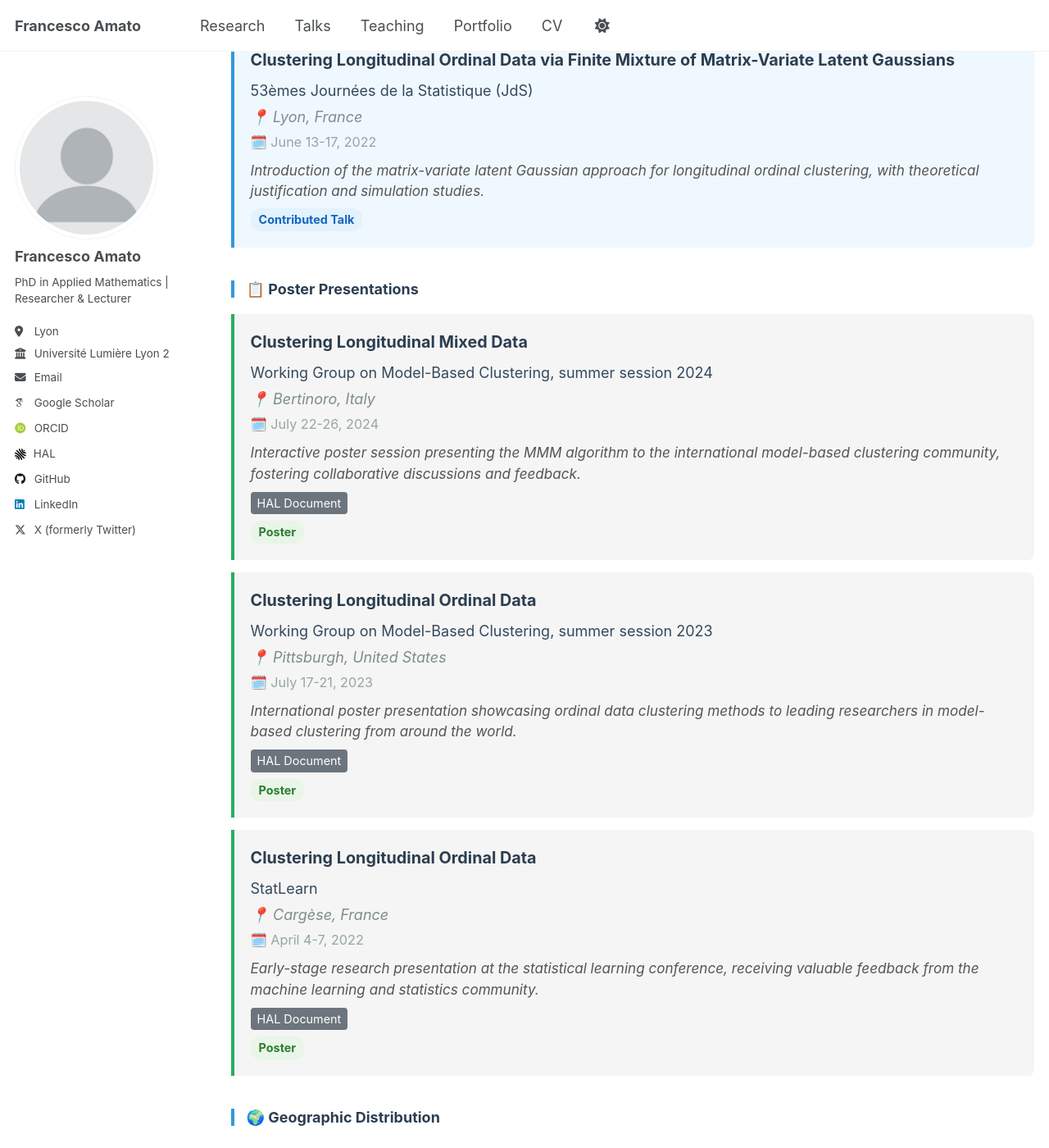
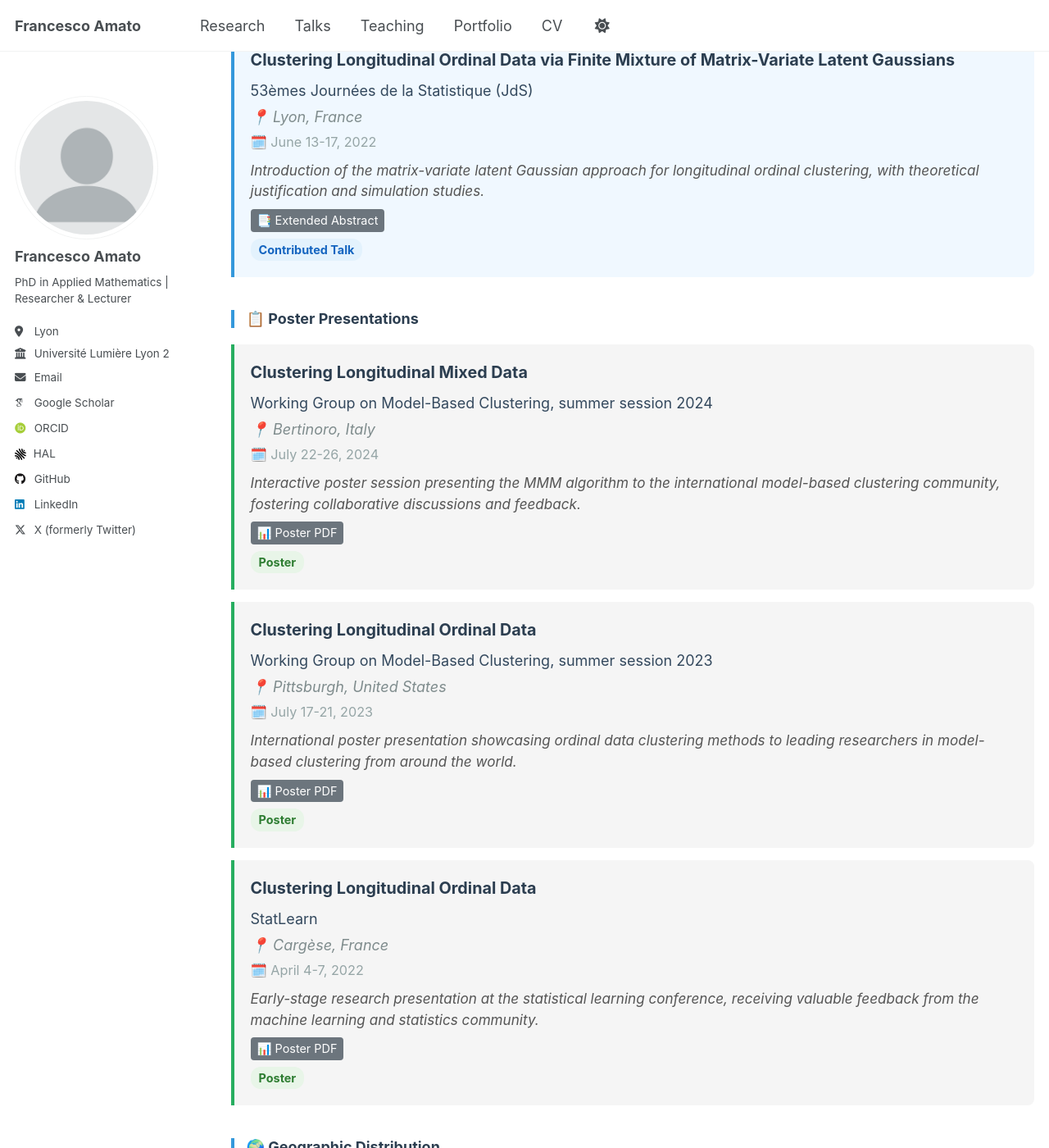
Before and after one commit to FraAmato/FraAmato.github.io, a Jekyll site: the page built from _pages/talks.md, in a window 1280 px wide and 1400 px high, scrolled down 2433 px. Shown: the whole window at 82% size. Built offline with Jekyll 4.4.1, drawn with Linux system fonts in a browser that asks for light colours; some web fonts are replaced; a script that is not in the unit is left out.

Commit message:
Update talks.md

```diff
--- a/_pages/talks.md
+++ b/_pages/talks.md
@@ -286,6 +286,9 @@ author_profile: true
     <div class="talk-abstract">
       Introduction of the matrix-variate latent Gaussian approach for longitudinal ordinal clustering, with theoretical justification and simulation studies.
     </div>
+    <div class="conference-links">
+     <a href="https://hal.science/hal-03657066v1" target="_blank">📑 Extended Abstract</a>
+    </div>
     <span class="talk-type-badge contributed-badge">Contributed Talk</span>
   </div>
 </div>
@@ -302,7 +305,7 @@ author_profile: true
       Interactive poster session presenting the MMM algorithm to the international model-based clustering community, fostering collaborative discussions and feedback.
     </div>
     <div class="conference-links">
-      <a href="https://hal.science/hal-04849830v1" target="_blank">HAL Document</a>
+      <a href="https://hal.science/hal-04849830v1" target="_blank">📊 Poster PDF</a>
     </div>
     <span class="talk-type-badge poster-badge">Poster</span>
   </div>
@@ -316,7 +319,7 @@ author_profile: true
       International poster presentation showcasing ordinal data clustering methods to leading researchers in model-based clustering from around the world.
     </div>
     <div class="conference-links">
-      <a href="https://hal.science/hal-04849855v1" target="_blank">HAL Document</a>
+      <a href="https://hal.science/hal-04849855v1" target="_blank">📊 Poster PDF</a>
     </div>
     <span class="talk-type-badge poster-badge">Poster</span>
   </div>
@@ -330,7 +333,7 @@ author_profile: true
       Early-stage research presentation at the statistical learning conference, receiving valuable feedback from the machine learning and statistics community.
     </div>
     <div class="conference-links">
-      <a href="https://hal.univ-lyon2.fr/hal-03657085v1" target="_blank">HAL Document</a>
+      <a href="https://hal.univ-lyon2.fr/hal-03657085v1" target="_blank">📊 Poster PDF</a>
     </div>
     <span class="talk-type-badge poster-badge">Poster</span>
   </div>
```
